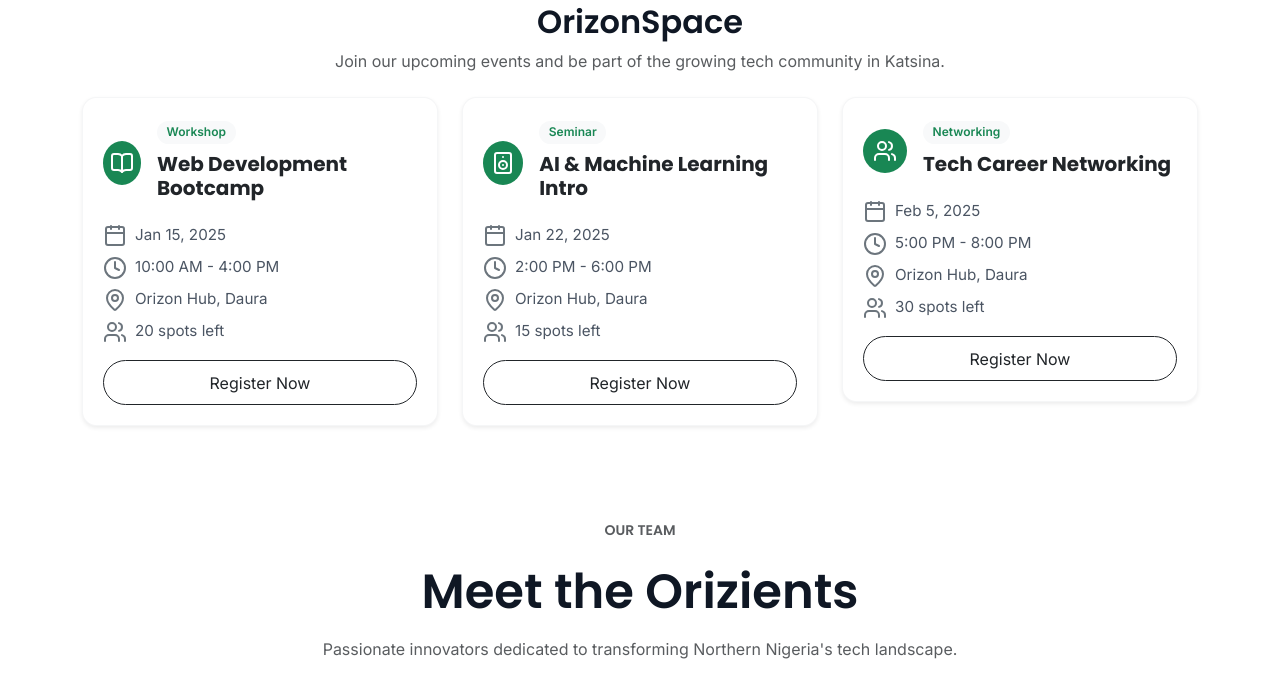
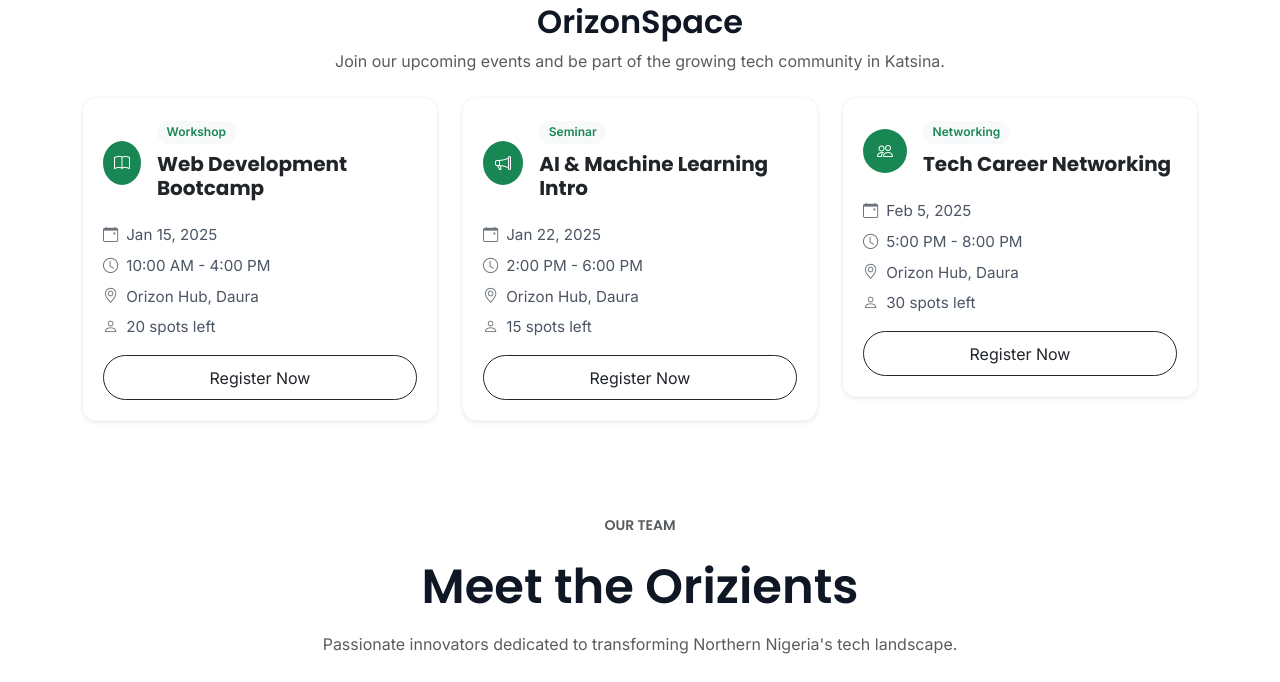
Before and after one commit to UsmanArazak/Orizon, a website: page index.html in a window 1280 px wide. Shown: the part 893-1575 px from the top of the page. Drawn offline with nearby package versions, Linux system fonts and the light colour scheme.

Commit message:
Fix: Update asset paths to be relative for GitHub Pages

```diff
--- a/index.html
+++ b/index.html
@@ -1,12 +1,14 @@
 <!doctype html>
 <html lang="en">
+
 <head>
   <meta charset="utf-8" />
   <meta name="viewport" content="width=device-width, initial-scale=1" />
   <title>Orizon — Tech Innovation Hub</title>
 
   <!-- Google Fonts -->
-    <link href="https://fonts.googleapis.com/css2?family=Inter:wght@300;400;600&family=Poppins:wght@600;700&display=swap" rel="stylesheet">
+  <link href="https://fonts.googleapis.com/css2?family=Inter:wght@300;400;600&family=Poppins:wght@600;700&display=swap"
+    rel="stylesheet">
 
   <!-- Bootstrap 5.3 CSS (CDN) -->
   <link href="https://cdn.jsdelivr.net/npm/bootstrap@5.3.2/dist/css/bootstrap.min.css" rel="stylesheet">
@@ -25,36 +27,40 @@
   <meta name="description" content="Orizon — Tech Innovation Hub landing page (Bootstrap edition)">
 
   <!-- Web app manifest & favicons -->
-    <link rel="manifest" href="/assets/manifest.json">
-    <link rel="icon" type="image/png" sizes="32x32" href="/assets/favicon-32x32.png">
-    <link rel="icon" type="image/png" sizes="16x16" href="/assets/favicon-16x16.png">
-    <link rel="apple-touch-icon" sizes="180x180" href="/assets/apple-touch-icon.png">
-    <link rel="mask-icon" href="/assets/safari-pinned-tab.svg" color="#0A2540">
+  <link rel="manifest" href="assets/manifest.json">
+  <link rel="icon" type="image/png" sizes="32x32" href="assets/favicon-32x32.png">
+  <link rel="icon" type="image/png" sizes="16x16" href="assets/favicon-16x16.png">
+  <link rel="apple-touch-icon" sizes="180x180" href="assets/apple-touch-icon.png">
+  <link rel="mask-icon" href="assets/safari-pinned-tab.svg" color="#0A2540">
   <meta name="msapplication-TileColor" content="#0A2540">
   <meta name="theme-color" content="#0A2540">
 
   <!-- Social / Open Graph -->
   <meta property="og:title" content="Orizon — Tech Innovation Hub">
-    <meta property="og:description" content="A hub for builders, makers, and innovators — workshops, mentorships, and events that accelerate ideas.">
-    <meta property="og:image" content="/assets/og-image.jpg">
+  <meta property="og:description"
+    content="A hub for builders, makers, and innovators — workshops, mentorships, and events that accelerate ideas.">
+  <meta property="og:image" content="assets/og-image.jpg">
   <meta property="og:type" content="website">
   <meta property="og:url" content="https://yourdomain.com">
 
   <!-- Twitter Card -->
   <meta name="twitter:card" content="summary_large_image">
   <meta name="twitter:title" content="Orizon — Tech Innovation Hub">
-    <meta name="twitter:description" content="A hub for builders, makers, and innovators — workshops, mentorships, and events that accelerate ideas.">
-    <meta name="twitter:image" content="/assets/og-image.jpg">
+  <meta name="twitter:description"
+    content="A hub for builders, makers, and innovators — workshops, mentorships, and events that accelerate ideas.">
+  <meta name="twitter:image" content="assets/og-image.jpg">
 </head>
+
 <body>
 
   <!-- Navbar (Phase 3) -->
   <nav id="mainNav" class="navbar navbar-expand-lg fixed-top bg-white navbar-light shadow">
     <div class="container">
       <a class="navbar-brand" href="#" aria-label="Orizon — Home">
-          <img src="/assets/logo.png" alt="Orizon logo" class="navbar-logo">
+        <img src="assets/logo.png" alt="Orizon logo" class="navbar-logo">
       </a>
-        <button class="navbar-toggler" type="button" data-bs-toggle="collapse" data-bs-target="#navCollapse" aria-controls="navCollapse" aria-expanded="false" aria-label="Toggle navigation">
+      <button class="navbar-toggler" type="button" data-bs-toggle="collapse" data-bs-target="#navCollapse"
+        aria-controls="navCollapse" aria-expanded="false" aria-label="Toggle navigation">
         <span class="navbar-toggler-icon"></span>
       </button>
       <div class="collapse navbar-collapse" id="navCollapse">
@@ -76,7 +82,8 @@
   <header class="hero d-flex align-items-center justify-content-center text-center text-white">
     <div class="container position-relative">
       <h1 class="display-2 fw-bold text-gradient">Orizon — Where Ideas Launch</h1>
-        <p class="lead mt-3">A hub for builders, makers, and innovators — workshops, mentorships, and events that accelerate ideas.</p>
+      <p class="lead mt-3">A hub for builders, makers, and innovators — workshops, mentorships, and events that
+        accelerate ideas.</p>
       <div class="mt-4 d-flex gap-2 justify-content-center flex-wrap hero-ctas">
         <a class="btn btn-primary btn-lg" href="#contact" aria-label="Become Part of US">Become Part of US</a>
       </div>
@@ -102,14 +109,17 @@
   <main class="py-5">
     <section id="orizonspace" class="container py-5">
       <h2 class="h2 mb-2 text-center">OrizonSpace</h2>
-        <p class="text-center text-muted mb-4">Join our upcoming events and be part of the growing tech community in Katsina.</p>
+      <p class="text-center text-muted mb-4">Join our upcoming events and be part of the growing tech community in
+        Katsina.</p>
 
       <div class="row g-4">
         <div class="col-md-4">
           <div class="card event-card shadow-sm d-flex" data-aos="fade-up" data-aos-delay="100">
             <div class="card-body">
               <div class="d-flex align-items-center mb-3">
-                  <div class="event-icon rounded-circle bg-success text-white d-flex align-items-center justify-content-center me-3" style="width:44px;height:44px;"><i data-lucide="book-open"></i></div>
+                <div
+                  class="event-icon rounded-circle bg-success text-white d-flex align-items-center justify-content-center me-3"
+                  style="width:44px;height:44px;"><i class="bi bi-book"></i></div>
                 <div>
                   <span class="badge bg-light text-success event-badge">Workshop</span>
                   <h5 class="card-title mt-2">Web Development Bootcamp</h5>
@@ -117,10 +127,10 @@
               </div>
 
               <ul class="list-unstyled mt-3 mb-3 event-meta">
-                  <li><i data-lucide="calendar" class="text-secondary me-2"></i>Jan 15, 2025</li>
-                  <li class="mt-2"><i data-lucide="clock" class="text-secondary me-2"></i>10:00 AM - 4:00 PM</li>
-                  <li class="mt-2"><i data-lucide="map-pin" class="text-secondary me-2"></i>Orizon Hub, Daura</li>
-                  <li class="mt-2"><i data-lucide="users" class="text-secondary me-2"></i>20 spots left</li>
+                <li><i class="bi bi-calendar-event text-secondary me-2"></i>Jan 15, 2025</li>
+                <li class="mt-2"><i class="bi bi-clock text-secondary me-2"></i>10:00 AM - 4:00 PM</li>
+                <li class="mt-2"><i class="bi bi-geo-alt text-secondary me-2"></i>Orizon Hub, Daura</li>
+                <li class="mt-2"><i class="bi bi-person text-secondary me-2"></i>20 spots left</li>
               </ul>
 
               <a class="btn btn-outline-dark w-100" href="#">Register Now</a>
@@ -132,7 +142,9 @@
           <div class="card event-card shadow-sm d-flex" data-aos="fade-up" data-aos-delay="200">
             <div class="card-body">
               <div class="d-flex align-items-center mb-3">
-                  <div class="event-icon rounded-circle bg-success text-white d-flex align-items-center justify-content-center me-3" style="width:44px;height:44px;"><i data-lucide="speaker"></i></div>
+                <div
+                  class="event-icon rounded-circle bg-success text-white d-flex align-items-center justify-content-center me-3"
+                  style="width:44px;height:44px;"><i class="bi bi-megaphone"></i></div>
                 <div>
                   <span class="badge bg-light text-success event-badge">Seminar</span>
                   <h5 class="card-title mt-2">AI & Machine Learning Intro</h5>
@@ -140,10 +152,10 @@
               </div>
 
               <ul class="list-unstyled mt-3 mb-3 event-meta">
-                  <li><i data-lucide="calendar" class="text-secondary me-2"></i>Jan 22, 2025</li>
-                  <li class="mt-2"><i data-lucide="clock" class="text-secondary me-2"></i>2:00 PM - 6:00 PM</li>
-                  <li class="mt-2"><i data-lucide="map-pin" class="text-secondary me-2"></i>Orizon Hub, Daura</li>
-                  <li class="mt-2"><i data-lucide="users" class="text-secondary me-2"></i>15 spots left</li>
+                <li><i class="bi bi-calendar-event text-secondary me-2"></i>Jan 22, 2025</li>
+                <li class="mt-2"><i class="bi bi-clock text-secondary me-2"></i>2:00 PM - 6:00 PM</li>
+                <li class="mt-2"><i class="bi bi-geo-alt text-secondary me-2"></i>Orizon Hub, Daura</li>
+                <li class="mt-2"><i class="bi bi-person text-secondary me-2"></i>15 spots left</li>
               </ul>
 
               <a class="btn btn-outline-dark w-100" href="#">Register Now</a>
@@ -155,7 +167,9 @@
           <div class="card event-card shadow-sm d-flex" data-aos="fade-up" data-aos-delay="300">
             <div class="card-body">
               <div class="d-flex align-items-center mb-3">
-                  <div class="event-icon rounded-circle bg-success text-white d-flex align-items-center justify-content-center me-3" style="width:44px;height:44px;"><i data-lucide="users"></i></div>
+                <div
+                  class="event-icon rounded-circle bg-success text-white d-flex align-items-center justify-content-center me-3"
+                  style="width:44px;height:44px;"><i class="bi bi-people"></i></div>
                 <div>
                   <span class="badge bg-light text-success event-badge">Networking</span>
                   <h5 class="card-title mt-2">Tech Career Networking</h5>
@@ -163,10 +177,10 @@
               </div>
 
               <ul class="list-unstyled mt-3 mb-3 event-meta">
-                  <li><i data-lucide="calendar" class="text-secondary me-2"></i>Feb 5, 2025</li>
-                  <li class="mt-2"><i data-lucide="clock" class="text-secondary me-2"></i>5:00 PM - 8:00 PM</li>
-                  <li class="mt-2"><i data-lucide="map-pin" class="text-secondary me-2"></i>Orizon Hub, Daura</li>
-                  <li class="mt-2"><i data-lucide="users" class="text-secondary me-2"></i>30 spots left</li>
+                <li><i class="bi bi-calendar-event text-secondary me-2"></i>Feb 5, 2025</li>
+                <li class="mt-2"><i class="bi bi-clock text-secondary me-2"></i>5:00 PM - 8:00 PM</li>
+                <li class="mt-2"><i class="bi bi-geo-alt text-secondary me-2"></i>Orizon Hub, Daura</li>
+                <li class="mt-2"><i class="bi bi-person text-secondary me-2"></i>30 spots left</li>
               </ul>
 
               <a class="btn btn-outline-dark w-100" href="#">Register Now</a>
@@ -179,14 +193,18 @@
     <section id="orizients" class="container py-5">
       <h2 class="h3 mb-4 text-center text-uppercase text-muted small">Our Team</h2>
       <h2 class="display-5 text-center mb-3">Meet the Orizients</h2>
-        <p class="text-center text-muted mb-5">Passionate innovators dedicated to transforming Northern Nigeria's tech landscape.</p>
+      <p class="text-center text-muted mb-5">Passionate innovators dedicated to transforming Northern Nigeria's tech
+        landscape.</p>
 
       <div class="row g-4">
         <div class="col-12 col-sm-6 col-md-3">
           <div class="card team-card shadow-sm" data-aos="fade-up" data-aos-delay="100">
             <picture>
-                <source type="image/webp" srcset="https://picsum.photos/seed/ahmad/400/300.webp 400w, https://picsum.photos/seed/ahmad/800/600.webp 800w" sizes="(max-width:576px) 180px, 220px">
-                <img src="https://picsum.photos/seed/ahmad/800/600.jpg" class="card-img-top" alt="Ahmad Yusuf" loading="lazy">
+              <source type="image/webp"
+                srcset="https://picsum.photos/seed/ahmad/400/300.webp 400w, https://picsum.photos/seed/ahmad/800/600.webp 800w"
+                sizes="(max-width:576px) 180px, 220px">
+              <img src="https://picsum.photos/seed/ahmad/800/600.jpg" class="card-img-top" alt="Ahmad Yusuf"
+                loading="lazy">
             </picture>
             <div class="card-body text-center">
               <h5 class="mb-1">Ahmad Yusuf</h5>
@@ -199,8 +217,11 @@
         <div class="col-12 col-sm-6 col-md-3">
           <div class="card team-card shadow-sm" data-aos="fade-up" data-aos-delay="200">
             <picture>
-                <source type="image/webp" srcset="https://picsum.photos/seed/fatima/400/300.webp 400w, https://picsum.photos/seed/fatima/800/600.webp 800w" sizes="(max-width:576px) 180px, 220px">
-                <img src="https://picsum.photos/seed/fatima/800/600.jpg" class="card-img-top" alt="Fatima Bello" loading="lazy">
+              <source type="image/webp"
+                srcset="https://picsum.photos/seed/fatima/400/300.webp 400w, https://picsum.photos/seed/fatima/800/600.webp 800w"
+                sizes="(max-width:576px) 180px, 220px">
+              <img src="https://picsum.photos/seed/fatima/800/600.jpg" class="card-img-top" alt="Fatima Bello"
+                loading="lazy">
             </picture>
             <div class="card-body text-center">
               <h5 class="mb-1">Fatima Bello</h5>
@@ -213,8 +234,11 @@
         <div class="col-12 col-sm-6 col-md-3">
           <div class="card team-card shadow-sm" data-aos="fade-up" data-aos-delay="300">
             <picture>
-                <source type="image/webp" srcset="https://picsum.photos/seed/ibrahim/400/300.webp 400w, https://picsum.photos/seed/ibrahim/800/600.webp 800w" sizes="(max-width:576px) 180px, 220px">
-                <img src="https://picsum.photos/seed/ibrahim/800/600.jpg" class="card-img-top" alt="Ibrahim Sani" loading="lazy">
+              <source type="image/webp"
+                srcset="https://picsum.photos/seed/ibrahim/400/300.webp 400w, https://picsum.photos/seed/ibrahim/800/600.webp 800w"
+                sizes="(max-width:576px) 180px, 220px">
+              <img src="https://picsum.photos/seed/ibrahim/800/600.jpg" class="card-img-top" alt="Ibrahim Sani"
+                loading="lazy">
             </picture>
             <div class="card-body text-center">
               <h5 class="mb-1">Ibrahim Sani</h5>
@@ -227,8 +251,11 @@
         <div class="col-12 col-sm-6 col-md-3">
           <div class="card team-card shadow-sm" data-aos="fade-up" data-aos-delay="400">
             <picture>
-                <source type="image/webp" srcset="https://picsum.photos/seed/aisha/400/300.webp 400w, https://picsum.photos/seed/aisha/800/600.webp 800w" sizes="(max-width:576px) 180px, 220px">
-                <img src="https://picsum.photos/seed/aisha/800/600.jpg" class="card-img-top" alt="Aisha Mohammed" loading="lazy">
+              <source type="image/webp"
+                srcset="https://picsum.photos/seed/aisha/400/300.webp 400w, https://picsum.photos/seed/aisha/800/600.webp 800w"
+                sizes="(max-width:576px) 180px, 220px">
+              <img src="https://picsum.photos/seed/aisha/800/600.jpg" class="card-img-top" alt="Aisha Mohammed"
+                loading="lazy">
             </picture>
             <div class="card-body text-center">
               <h5 class="mb-1">Aisha Mohammed</h5>
@@ -261,7 +288,7 @@
       // Initialize AOS unless the user prefers reduced motion
       try {
         const prefersReduced = window.matchMedia && window.matchMedia('(prefers-reduced-motion: reduce)').matches;
-          if (!prefersReduced && window.AOS){
+        if (!prefersReduced && window.AOS) {
           AOS.init({ duration: 700, easing: 'ease-in-out', once: true, offset: 120 });
         } else {
           document.documentElement.classList.add('reduced-motion');
@@ -272,4 +299,5 @@
     });
   </script>
 </body>
+
 </html>
```
Also changed, not shown: DEPLOYMENT.md (+1 -0 lines). Lines whose indentation alone changed are shown as unchanged.
